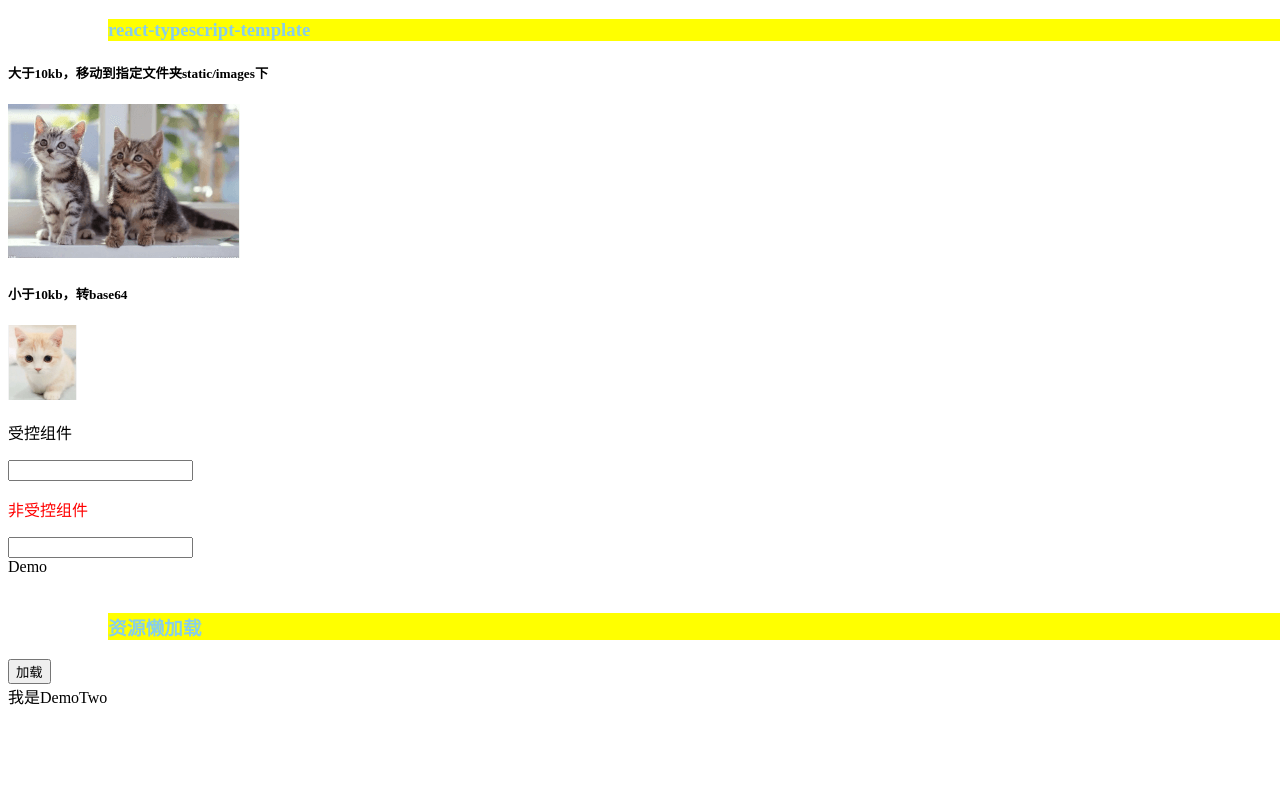
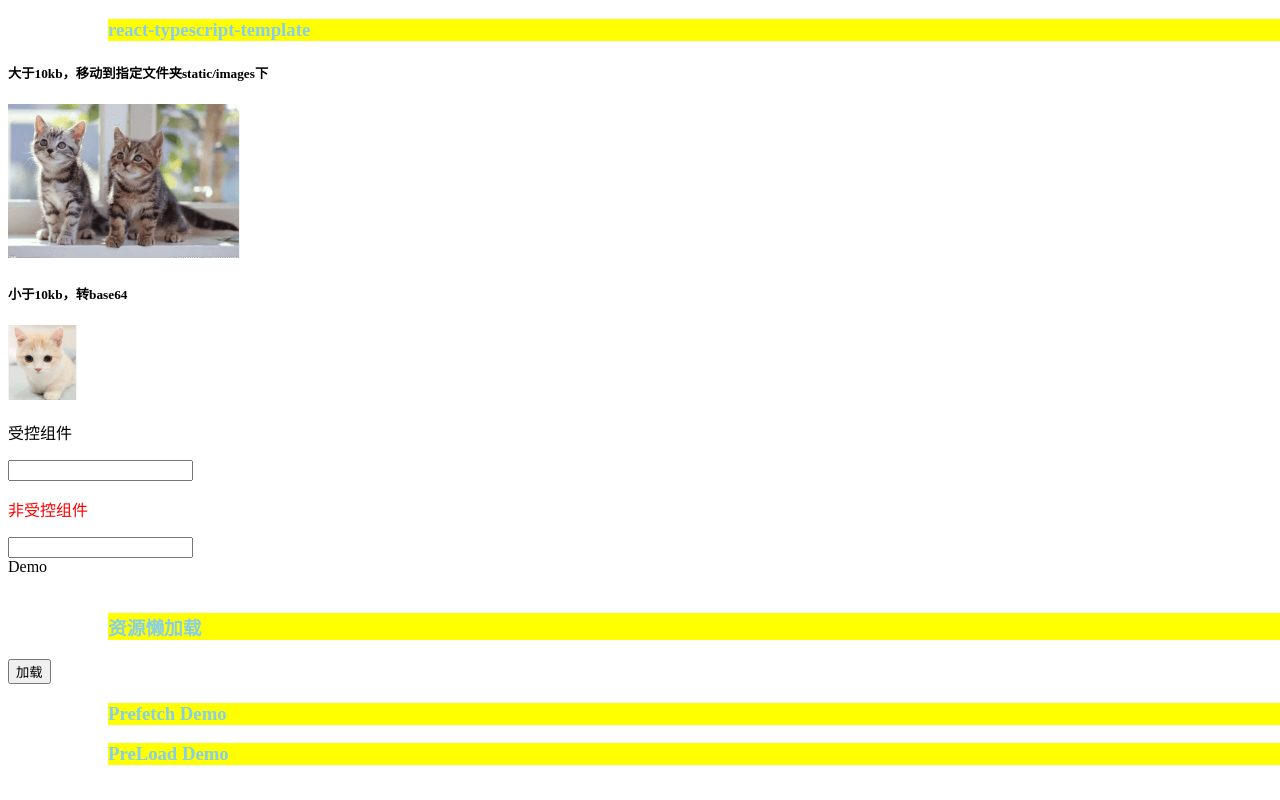
Before and after one commit to yeyu98/react-typescript-template, a React app: page / in a window 1280 px wide. Both pictures are taken after a click on the button "加载". Shown: the top 800 px of the page. Built offline with nearby package versions, Linux system fonts and the light colour scheme.

Commit message:
feat: 资源预加载

```diff
--- a/src/App.tsx
+++ b/src/App.tsx
@@ -2,17 +2,27 @@
  * @Author: xiaohu
  * @Date: 2023-08-16 10:31:41
  * @LastEditors: xiaohu
- * @LastEditTime: 2023-08-20 16:53:36
+ * @LastEditTime: 2023-08-20 17:16:17
  * @FilePath: \react-typescript-template\src\App.tsx
  * @Description:
  */
 import React, { Suspense, lazy, useEffect, useState }  from 'react'
 import Demo from "@/components/Demo"
+import DemoTwo from "@/components/DemoTwo"
 import fivekb from "@/assets/images/5kb.png"
 import twitykb from "@/assets/images/22kb.png"
 import './App.less'
 
-const LazyLoadDemoTwo = lazy(() => import("@/components/DemoTwo"))
+const LazyLoadPreFetchDemo = lazy(() => import(
+  /* webpackChunkName: "PreFetchDemo" */
+  /* webpackPrefetch: true */
+  "@/components/PreFetchDemo"
+))
+const LazyLoadPreLoadDemo = lazy(() => import(
+  /* webpackChunkName: "PreLoadDemo" */
+  /* webpackPreload: true */
+  "@/components/PreLoadDemo"
+))
 
 interface Props {}
 
@@ -49,7 +59,8 @@ function App(props: Props) {
       <button onClick={() => setShow(!show)}>加载</button>
       {
         show && <Suspense fallback={<div>加载中...</div>}>
-          <LazyLoadDemoTwo />
+          <LazyLoadPreFetchDemo />
+          <LazyLoadPreLoadDemo />
         </Suspense>
       }
     </>
--- /dev/null
+++ b/src/components/PreFetchDemo.tsx
@@ -0,0 +1,15 @@
+import React from 'react'
+
+interface Props {}
+
+function PreFetchDemo(props: Props) {
+  const {} = props
+
+  return (
+    <>
+      <h3>Prefetch Demo</h3>
+    </>
+  )
+}
+
+export default PreFetchDemo
--- /dev/null
+++ b/src/components/PreLoadDemo.tsx
@@ -0,0 +1,23 @@
+/*
+ * @Author: xiaohu
+ * @Date: 2023-08-20 17:09:14
+ * @LastEditors: xiaohu
+ * @LastEditTime: 2023-08-20 17:09:32
+ * @FilePath: \react-typescript-template\src\components\PreLoadDemo.tsx
+ * @Description:
+ */
+import React from 'react'
+
+interface Props {}
+
+function PreLoadDemo(props: Props) {
+  const {} = props
+
+  return (
+    <>
+      <h3>PreLoad Demo</h3>
+    </>
+  )
+}
+
+export default PreLoadDemo
```
Also changed, not shown: 1 other file (tests, documents, lock files or other folders).
